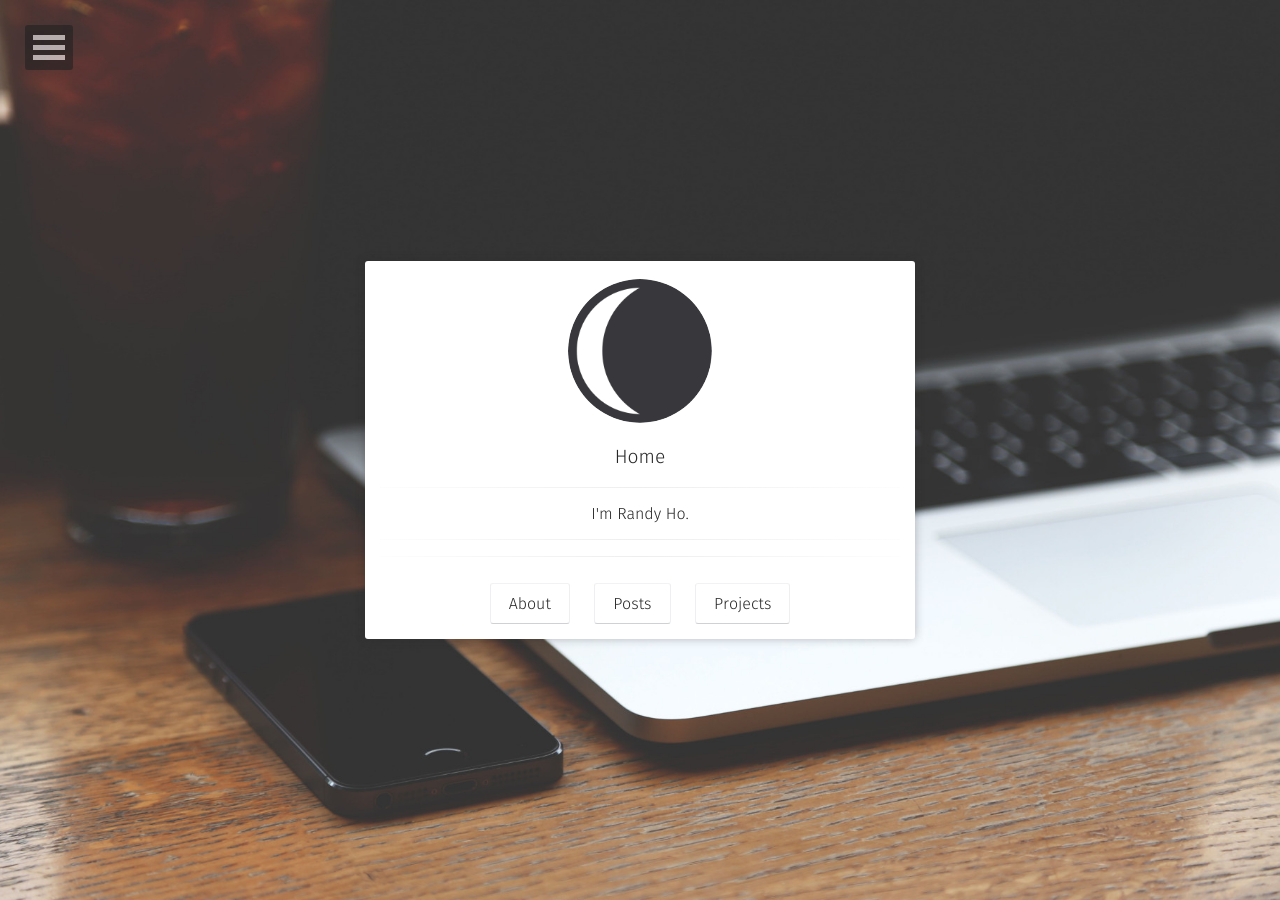
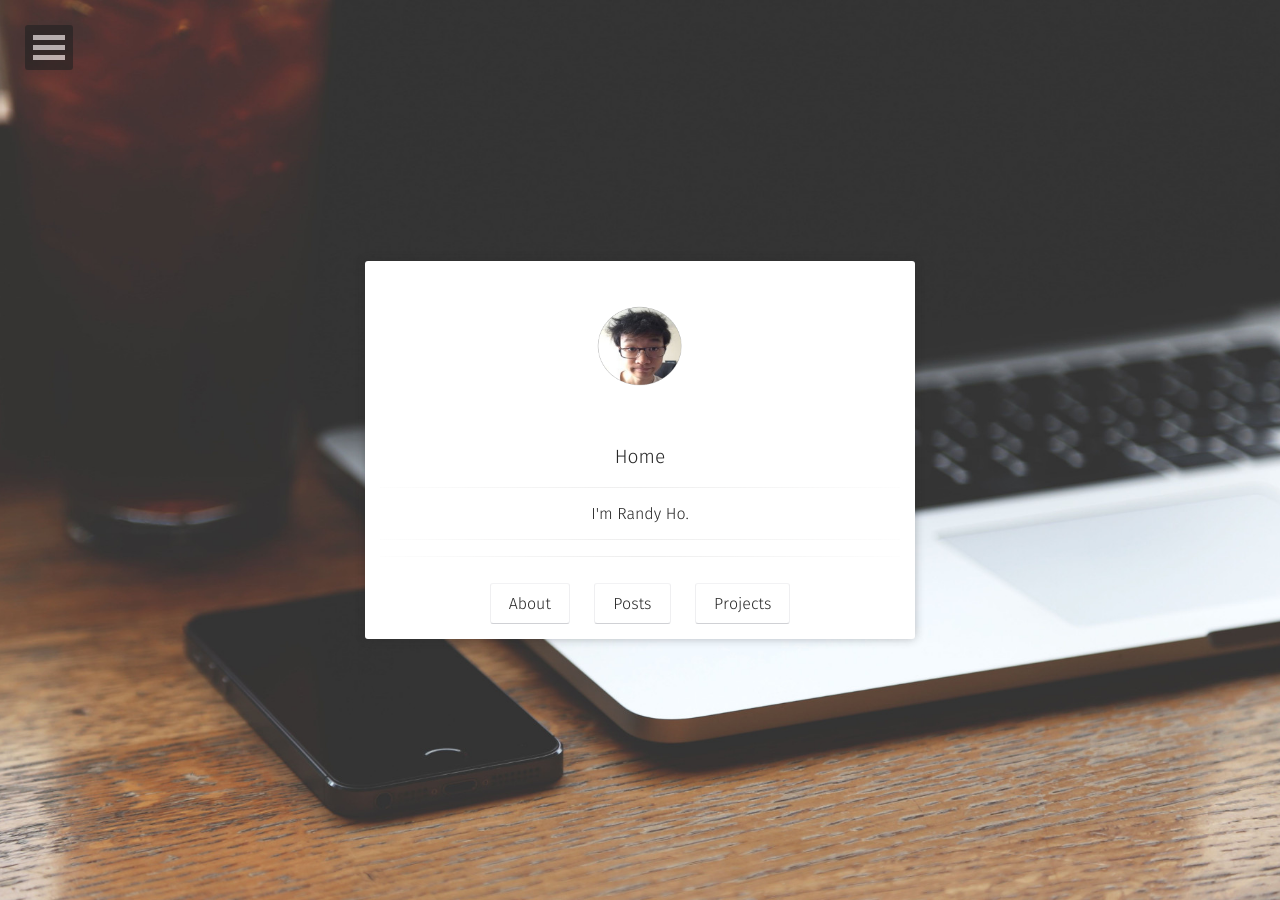
Before and after one commit to randyisthecoolest/randyisthecoolest.github.io, a Jekyll site: the page built from index.md, in a window 1280 px wide. Built offline with Jekyll 4.4.1, drawn with Linux system fonts in a browser that asks for light colours; some web fonts are replaced; our own code applies the rules of GitHub Pages for plain Markdown files; comment, search, counter and statistics services are not loaded.

Commit message:
Update _config.yml

```diff
--- a/_config.yml
+++ b/_config.yml
@@ -4,7 +4,7 @@ bio:                "I'm Randy Ho."
 description:        "I'm a Geophysics student at UCalgary."
 reading_time:       true
 words_per_minute:   200
-logo:               'assets/img/logo.png'
+logo:               'assets/img/test.png'
 background:         'assets/img/placeholder-big.jpg'
 tiled_bg:           false   # Set this true if you want to tile your background image, otherwise it will be covered
 locale:             en_US
```
